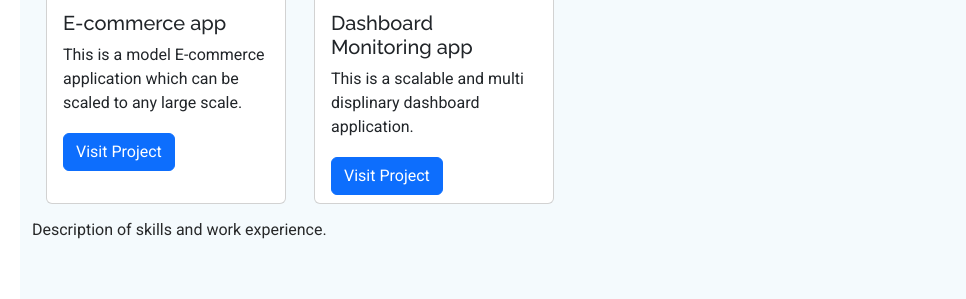
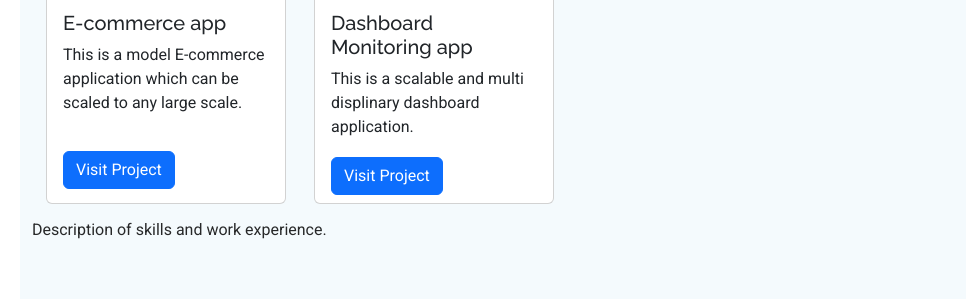
Before and after one commit to sanjaykumarvsk/newportfolio, a plain HTML site: page index.html in a window 1280 px wide. Shown: the part 2260-2559 px from the top of the page, without its empty margins (280-1246 px from the left). Drawn offline with Linux system fonts and the light colour scheme.

Commit message:
card ui changes updated

```diff
--- a/assets/css/main.css
+++ b/assets/css/main.css
@@ -1293,6 +1293,10 @@ section,
   margin: 14px;
 }
 
+.visit-btn-one{
+  margin-top: 18px;
+}
+
 .visit-btn{
   margin-top: 18px;
 }
@@ -1315,4 +1319,5 @@ section,
 
 .visit-btn-div{
   display: flex;
+  position: relative;
 }
--- a/index.html
+++ b/index.html
@@ -287,8 +287,10 @@
               <h5 class="card-title">E-commerce app</h5>
               <div class="card-desc">
                 <p class="card-text">This is a model E-commerce application which can be scaled to any large scale.</p>
+              <div class="visit-btn-one">
                 <a href="https://easye-commerce-app.vercel.app/" target="_blank" rel="noopener noreferrer"
                 class="btn btn-primary visit-btn stretched-link" data-mdb-ripple-init>Visit Project</a>
+              </div>
               </div>
               <!-- <div class="card-footer"> -->
 
@@ -304,8 +306,10 @@
               <h5 class="card-title">Dashboard Monitoring app</h5>
               <div class="card-desc">
               <p class="card-text">This is a scalable and multi displinary dashboard application.</p>
+              <div class="visit-btn-div">
               <a href="https://monitoringapp-one.vercel.app/" target="_blank" rel="noopener noreferrer"
                 class="btn btn-primary visit-btn stretched-link" data-mdb-ripple-init>Visit Project</a>
+              </div>
               </div>
               <!-- <div class="card-footer"> -->
 
```
